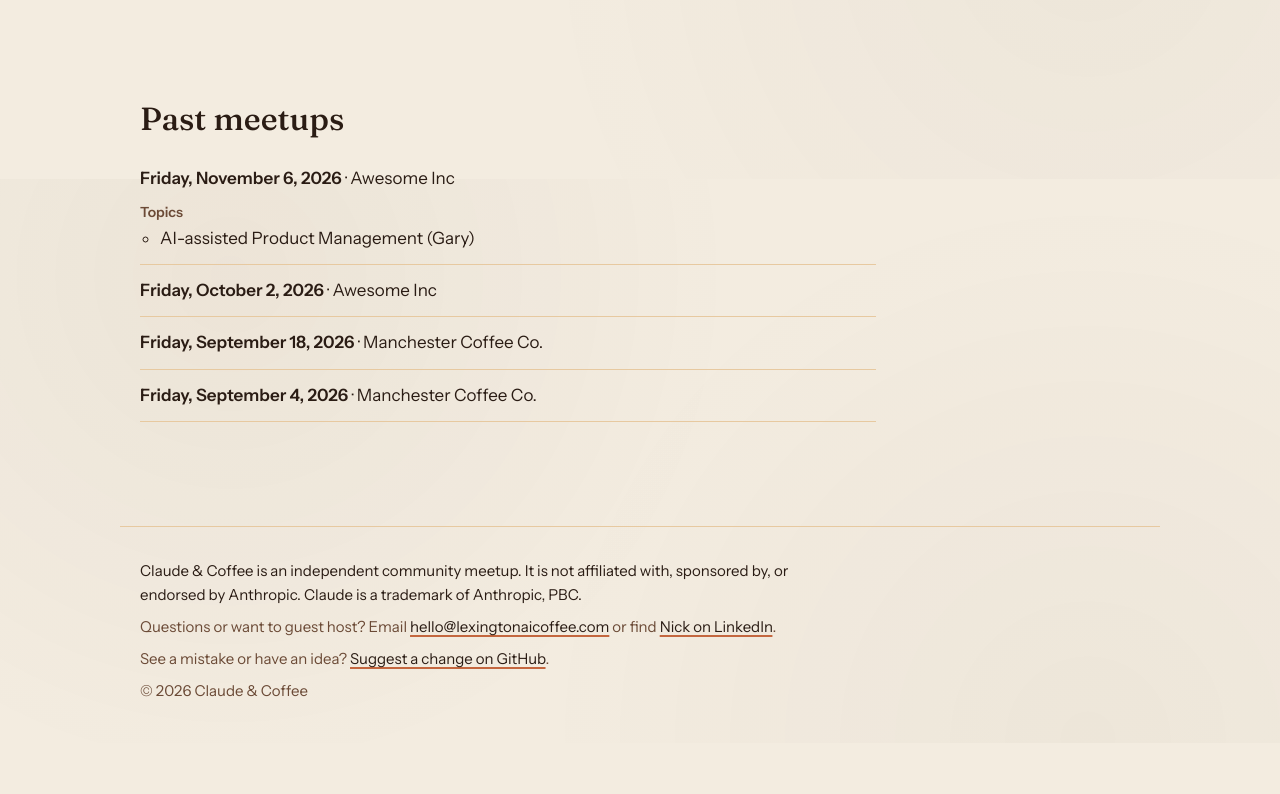
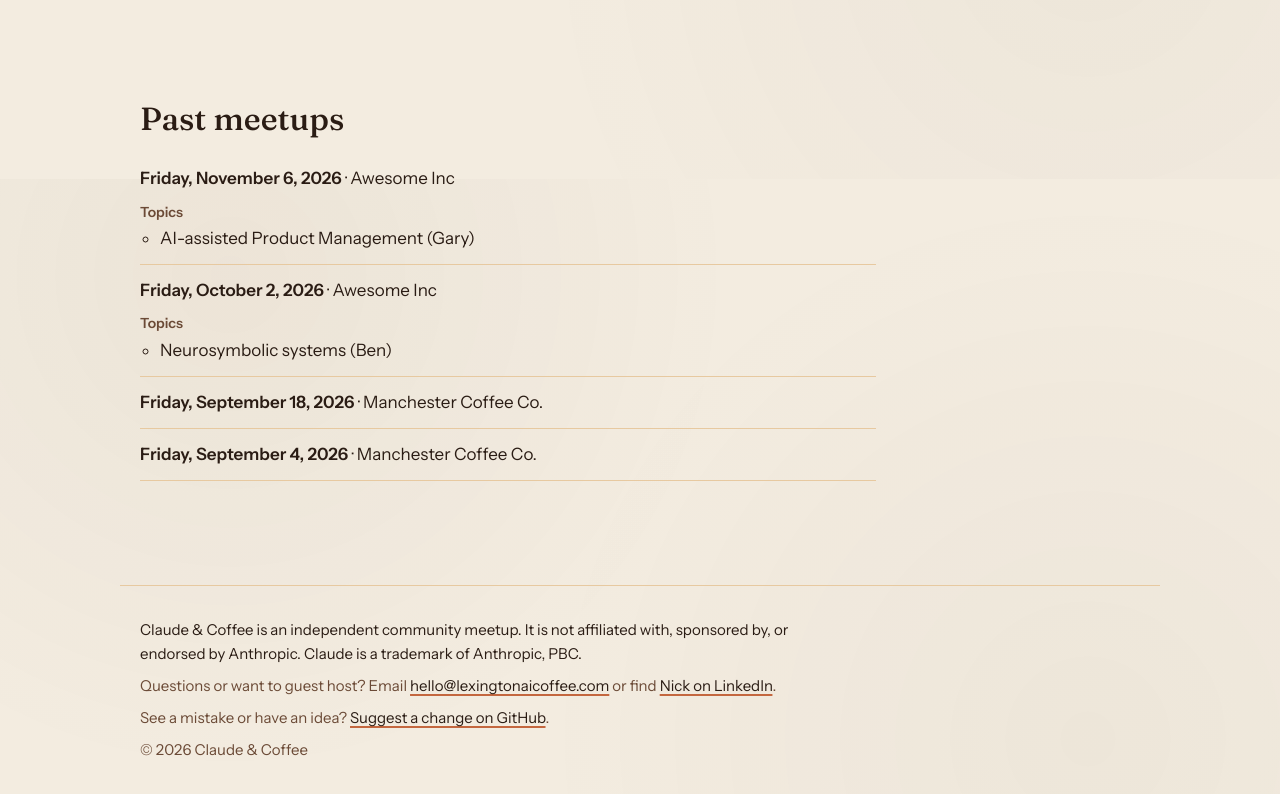
Before and after one commit to lexingtonaicoffee/lexingtonaicoffee.github.io, a plain HTML site: page index.html in a window 1280 px wide. Shown: the part 1421-2215 px from the top of the page. Before the commit the page ends 2164 px from the top, so only its background shows below. Drawn offline with Linux system fonts and the light colour scheme; no server answers.

Commit message:
Add Oct 2 topic: Neurosymbolic systems
Co-Authored-By: Claude Sonnet 5.5 <noreply@anthropic.com>

```diff
--- a/index.html
+++ b/index.html
@@ -237,6 +237,8 @@
         </li>
         <li>
           <p><span class="past-date">Friday, October 2, 2026</span> · Awesome Inc</p>
+          <p class="past-label">Topics</p>
+          <ul class="past-topics"><li>Neurosymbolic systems (Ben)</li></ul>
         </li>
         <li>
           <p><span class="past-date">Friday, September 18, 2026</span> · Manchester Coffee Co.</p>
```
